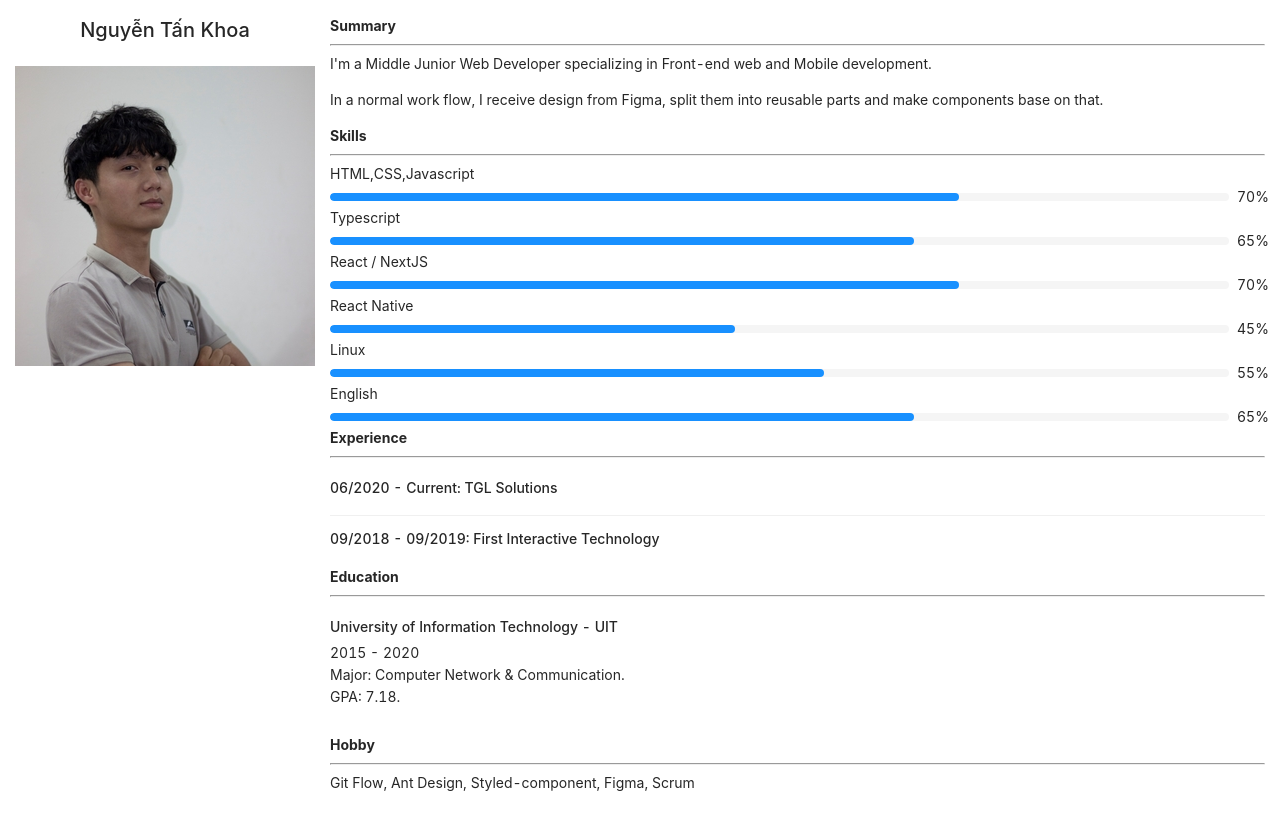
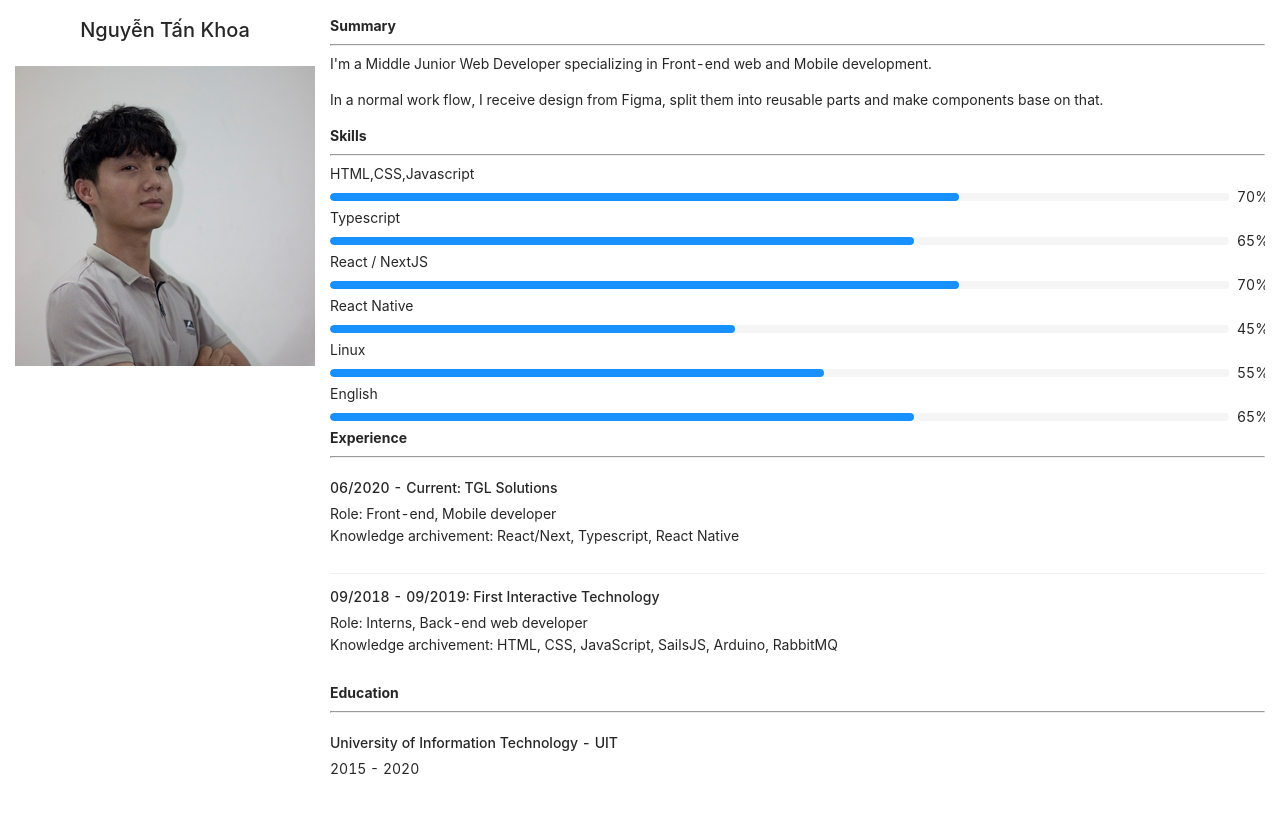
Before and after one commit to ngtankhoa/next-cv, a Next.js app: page / in a window 1280 px wide. After the commit the page ends 800 px from the top, so only its background shows below. Built offline with nearby package versions, Linux system fonts and the light colour scheme.

Commit message:
write more for experience

```diff
--- a/containers/experience/experience.tsx
+++ b/containers/experience/experience.tsx
@@ -1,6 +1,7 @@
 import { TitleSession, InformationContainer } from 'components';
-import { List } from 'antd';
+import { List, Typography } from 'antd';
 
+const { Paragraph } = Typography;
 const { Item } = List;
 const { Meta } = Item;
 export function Experience() {
@@ -9,10 +10,31 @@ export function Experience() {
             <TitleSession>Experience</TitleSession>
             <List>
                 <Item>
-                    <Meta title='06/2020 - Current: TGL Solutions' />
+                    <Meta
+                        title='06/2020 - Current: TGL Solutions'
+                        description={
+                            <Paragraph>
+                                Role: Front-end, Mobile developer <br />
+                                Knowledge archivement: React/Next, Typescript,
+                                React Native
+                            </Paragraph>
+                        }
+                    />
                 </Item>
                 <Item>
-                    <Meta title='09/2018 - 09/2019: First Interactive Technology' />
+                    <Meta
+                        title='09/2018 - 09/2019: First Interactive Technology'
+                        description={
+                            <>
+                                <Paragraph>
+                                    Role: Interns, Back-end web developer
+                                    <br />
+                                    Knowledge archivement: HTML, CSS,
+                                    JavaScript, SailsJS, Arduino, RabbitMQ
+                                </Paragraph>
+                            </>
+                        }
+                    />
                 </Item>
             </List>
         </InformationContainer>
--- a/styles/pages.styled.tsx
+++ b/styles/pages.styled.tsx
@@ -1,7 +1,7 @@
 import styled from 'styled-components';
 
 const Main = styled.div`
-    min-height: 100vh;
+    height: 100vh;
     display: flex;
     flex-wrap: nowrap;
     gap: 15px;
@@ -12,6 +12,7 @@ const Sidebar = styled.div`
 `;
 const Content = styled.div`
     flex: 8;
+    overflow-y: auto;
 `;
 
 export { Main, Sidebar, Content };
```
